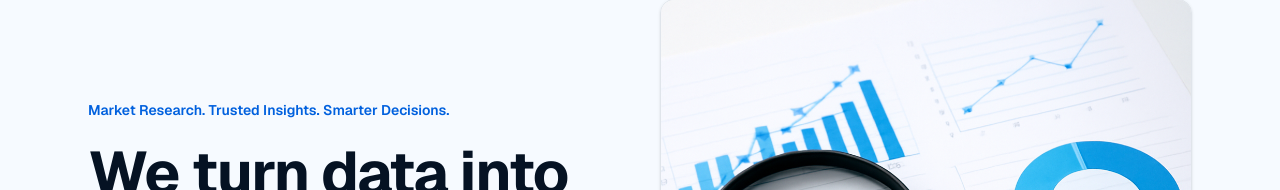
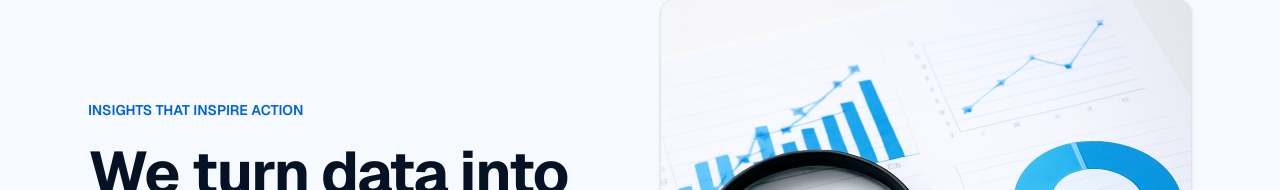
Before and after one commit to insyraanalytics-cloud/insyraanalytics, a Next.js app: page / in a window 1280 px wide. Shown: the part 178-368 px from the top of the page. Built offline with nearby package versions, Linux system fonts and the light colour scheme; no server answers.

Commit message:
Update hero-section.tsx

```diff
--- a/components/hero-section.tsx
+++ b/components/hero-section.tsx
@@ -8,7 +8,7 @@ export function HeroSection() {
       <div className="mx-auto grid max-w-6xl items-center gap-10 px-4 py-16 sm:px-6 md:py-24 lg:grid-cols-2">
         <div>
           <p className="text-sm font-semibold text-primary">
-            Market Research. Trusted Insights. Smarter Decisions.
+            INSIGHTS THAT INSPIRE ACTION
           </p>
           <h1 className="mt-4 text-balance text-4xl font-bold leading-tight tracking-tight text-foreground sm:text-5xl lg:text-6xl">
             We turn data into actionable insights
```
